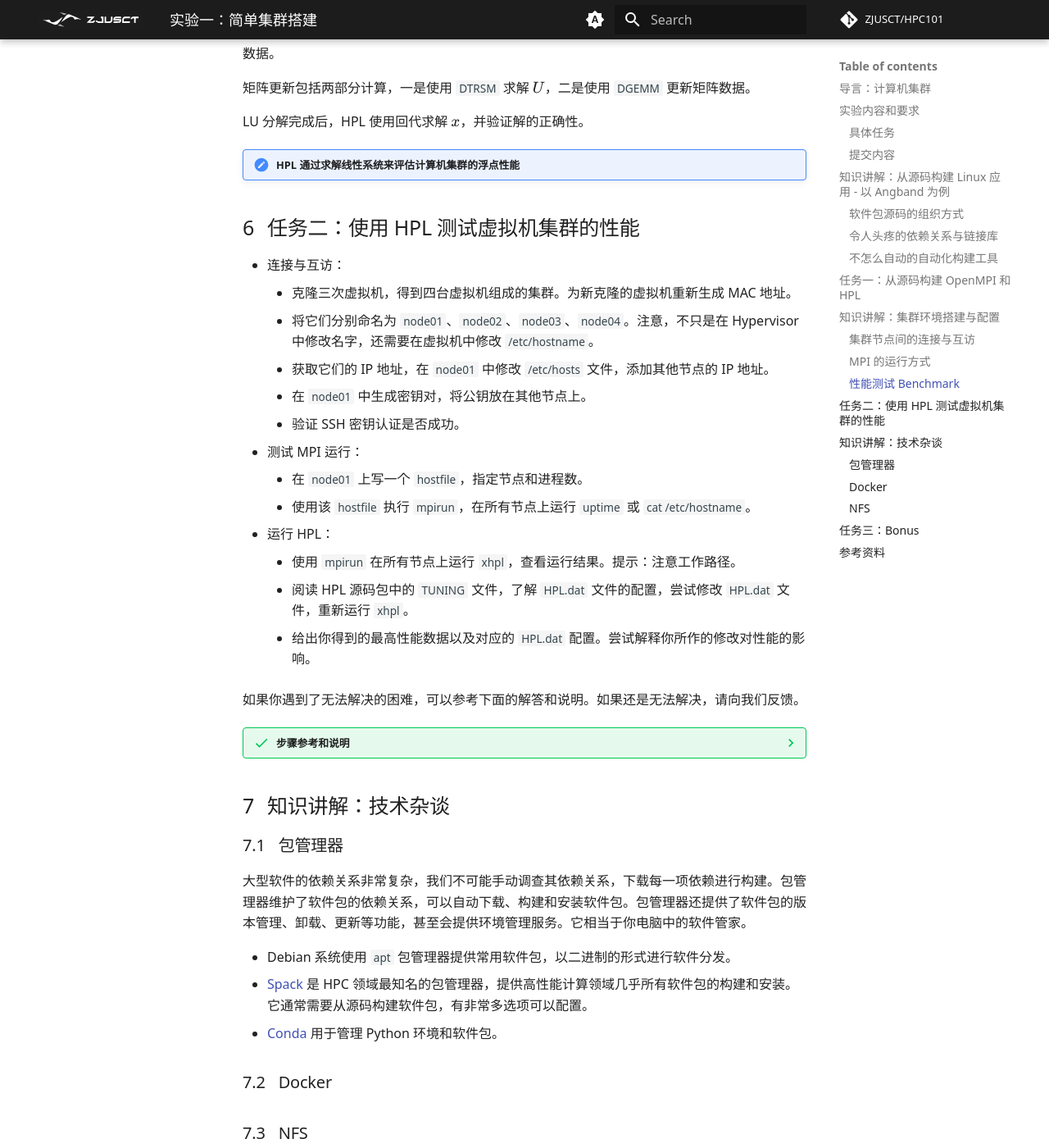
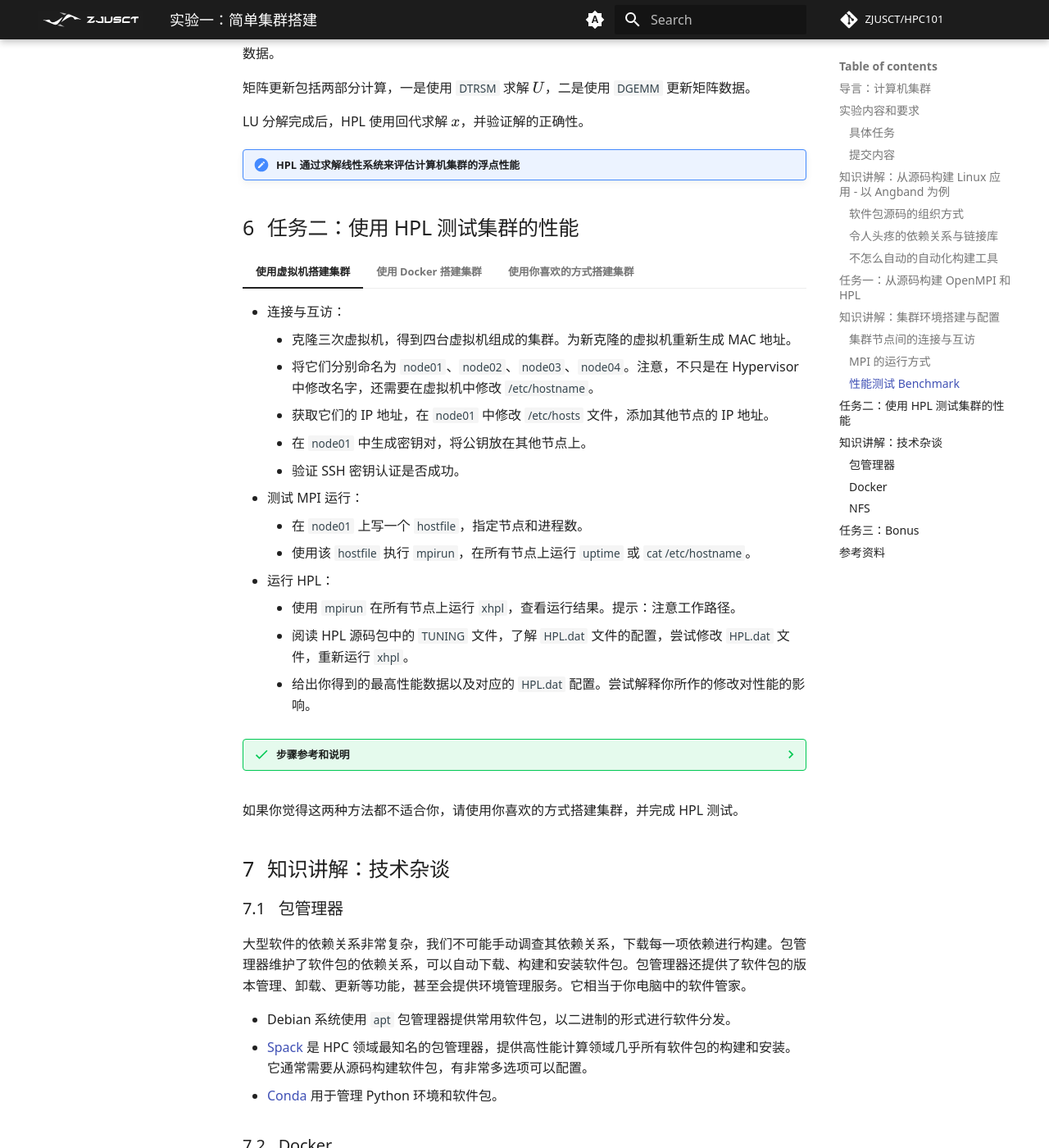
Before and after one commit to wys917/HPC101, an MkDocs documentation site: the page built from docs/lab/Lab1-MiniCluster/index.md, in a window 1280 px wide and 1400 px high, scrolled down 18090 px. Shown: the whole window at 82% size. Built offline with MkDocs 1.6.1 and Material for MkDocs 9.7.7, drawn with Linux system fonts in a browser that asks for light colours; some web fonts are replaced; comment, search, counter and statistics services are not loaded; some of the changed lines change nothing that is shown.

Commit message:
feat: add docker guideline for lab1

````diff
--- a/docs/lab/Lab1-MiniCluster/index.md
+++ b/docs/lab/Lab1-MiniCluster/index.md
@@ -519,9 +519,8 @@
 !!! note "SSH 密钥认证的原理"
 
     SSH 密钥认证基于密码学中的非对称加密算法。在 SSH 密钥认证中，用户有两个密钥：私钥（private key）和公钥（public key），它们一一配对。私钥只有用户自己知道，公钥可以公开。私钥能够加密数据，公钥能够解密数据。用户可以将公钥放在服务器上，当用户连接服务器时，服务器会用公钥加密一个随机数发送给用户，用户用私钥加密这个随机数，然后用这个随机数加密数据发送给服务器，服务器用公钥解密数据。如果用户能够成功加密，说明用户拥有私钥，连接成功。
-
     <figure markdown="span">
-    ![ssh](image/ssh.webp)
+    ![ssh](image/ssh.webp){ style="background-color: white;" }
     <figcaption>SSH 密钥认证<br /><small>来源：[How SSH encrypts communications, when using password-based authentication? - StackOverflow](https://stackoverflow.com/questions/59555705/how-ssh-encrypts-communications-when-using-password-based-authentication)</small></figcaption>
     </figure>
 
@@ -622,88 +621,205 @@
 
 !!! note "HPL 通过求解线性系统来评估计算机集群的浮点性能"
 
-## 任务二：使用 HPL 测试虚拟机集群的性能
+## 任务二：使用 HPL 测试集群的性能
 
-- 连接与互访：
-    - 克隆三次虚拟机，得到四台虚拟机组成的集群。为新克隆的虚拟机重新生成 MAC 地址。
-    - 将它们分别命名为 `node01`、`node02`、`node03`、`node04`。注意，不只是在 Hypervisor 中修改名字，还需要在虚拟机中修改 `/etc/hostname`。
-    - 获取它们的 IP 地址，在 `node01` 中修改 `/etc/hosts` 文件，添加其他节点的 IP 地址。
-    - 在 `node01` 中生成密钥对，将公钥放在其他节点上。
-    - 验证 SSH 密钥认证是否成功。
-- 测试 MPI 运行：
-    - 在 `node01` 上写一个 `hostfile`，指定节点和进程数。
-    - 使用该 `hostfile` 执行 `mpirun`，在所有节点上运行 `uptime` 或 `cat /etc/hostname`。
-- 运行 HPL：
-    - 使用 `mpirun` 在所有节点上运行 `xhpl`，查看运行结果。提示：注意工作路径。
-    - 阅读 HPL 源码包中的 `TUNING` 文件，了解 `HPL.dat` 文件的配置，尝试修改 `HPL.dat` 文件，重新运行 `xhpl`。
-    - 给出你得到的最高性能数据以及对应的 `HPL.dat` 配置。尝试解释你所作的修改对性能的影响。
+=== "使用虚拟机搭建集群"
+    - 连接与互访：
+        - 克隆三次虚拟机，得到四台虚拟机组成的集群。为新克隆的虚拟机重新生成 MAC 地址。
+        - 将它们分别命名为 `node01`、`node02`、`node03`、`node04`。注意，不只是在 Hypervisor 中修改名字，还需要在虚拟机中修改 `/etc/hostname`。
+        - 获取它们的 IP 地址，在 `node01` 中修改 `/etc/hosts` 文件，添加其他节点的 IP 地址。
+        - 在 `node01` 中生成密钥对，将公钥放在其他节点上。
+        - 验证 SSH 密钥认证是否成功。
+    - 测试 MPI 运行：
+        - 在 `node01` 上写一个 `hostfile`，指定节点和进程数。
+        - 使用该 `hostfile` 执行 `mpirun`，在所有节点上运行 `uptime` 或 `cat /etc/hostname`。
+    - 运行 HPL：
+        - 使用 `mpirun` 在所有节点上运行 `xhpl`，查看运行结果。提示：注意工作路径。
+        - 阅读 HPL 源码包中的 `TUNING` 文件，了解 `HPL.dat` 文件的配置，尝试修改 `HPL.dat` 文件，重新运行 `xhpl`。
+        - 给出你得到的最高性能数据以及对应的 `HPL.dat` 配置。尝试解释你所作的修改对性能的影响。
 
-如果你遇到了无法解决的困难，可以参考下面的解答和说明。如果还是无法解决，请向我们反馈。
+    ??? success "步骤参考和说明"
 
-??? success "步骤参考和说明"
+        - 连接与互访
 
-    - 连接与互访
+        [cards(docs/lab/Lab1-MiniCluster/clone.json)]
 
-    [cards(docs/lab/Lab1-MiniCluster/clone.json)]
+        ```bash
+        # 修改主机名
+        sudo vim /etc/hostname
+        sudo reboot
+        # 获取 IP 地址
+        ip a
+        # 修改 /etc/hosts
+        sudo vim /etc/hosts
+        # 生成密钥对
+        # 注意不需要为密钥设置密码，全程回车即可
+        ssh-keygen
+        # 将公钥放在其他节点上
+        ssh-copy-id user@hostname
+        # 验证 SSH 密钥认证是否成功
+        ssh user@hostname
+        ```
 
-    ```bash
-    # 修改主机名
-    sudo vim /etc/hostname
-    sudo reboot
-    # 获取 IP 地址
-    ip a
-    # 修改 /etc/hosts
-    sudo vim /etc/hosts
-    # 生成密钥对
-    # 注意不需要为密钥设置密码，全程回车即可
-    ssh-keygen
-    # 将公钥放在其他节点上
-    ssh-copy-id user@hostname
-    # 验证 SSH 密钥认证是否成功
-    ssh user@hostname
-    ```
+        `/etc/hosts` 举例如下：
 
-    `/etc/hosts` 举例如下：
+        ```text
+        127.0.1.1       node01
+        192.168.136.130 node02
+        192.168.136.131 node03
+        192.168.136.132 node04
+        ```
 
-    ```text
-    127.0.1.1       node01
-    192.168.136.130 node02
-    192.168.136.131 node03
-    192.168.136.132 node04
-    ```
+        - 测试 MPI 运行
 
-    - 测试 MPI 运行
+        `hostfile` 举例如下：
 
-    `hostfile` 举例如下：
+        ```text
+        node01 slots=1
+        node02 slots=2
+        node03 slots=3
+        node04 slots=4
+        ```
 
-    ```text
-    node01 slots=1
-    node02 slots=2
-    node03 slots=3
-    node04 slots=4
-    ```
+        ```bash
+        mpirun --hostfile hostfile cat /etc/hostname
+        ```
 
-    ```bash
-    mpirun --hostfile hostfile cat /etc/hostname
-    ```
+        成功的结果如下图所示：
 
-    成功的结果如下图所示：
+        ![mpi](image/mpi.webp)
 
-    ![mpi](image/mpi.webp)
+        MPI 会给出较多的提示信息，比如图中的就不影响程序正常运行，可以忽略或按照提示关闭提醒。
 
-    MPI 会给出较多的提示信息，比如图中的就不影响程序正常运行，可以忽略或按照提示关闭提醒。
+        - 运行 HPL
 
-    - 运行 HPL
+        ```bash
+        # 切换工作目录到 HPL 所在目录，xhpl 需要在工作目录下找到 HPL.dat
+        cd hpl-2.3/bin/Linux_PII_FBLAS/
+        mpirun --hostfile hostfile ./xhpl
+        ```
 
-    ```bash
-    # 切换工作目录到 HPL 所在目录，xhpl 需要在工作目录下找到 HPL.dat
-    cd hpl-2.3/bin/Linux_PII_FBLAS/
-    mpirun --hostfile hostfile ./xhpl
-    ```
+        运行结果如下图所示：
 
-    运行结果如下图所示：
+        ![hpl](image/hpl.webp)
 
-    ![hpl](image/hpl.webp)
+=== "使用 Docker 搭建集群"
+    - 创建 Dockerfile：
+        - 安装必要的依赖包和编译工具
+        - 配置 SSH 服务用于容器间通信
+        - 配置 SSH 密钥认证
+        - 基于 Linux 镜像创建包含编译安装 MPI 和 HPL 的 Dockerfile
+
+    - 构建和运行容器：
+        - 使用 docker-compose 创建多个容器实例
+        - 配置容器网络实现互联
+        - 设置容器主机名和 hosts 文件
+
+    - 运行 HPL 测试：
+        - 在容器中配置 hostfile
+        - 使用 mpirun 运行 HPL 测试
+        - 调整 HPL.dat 参数优化性能
+
+    ??? success "步骤参考和说明"
+
+        - 创建 Dockerfile
+
+        ```dockerfile
+
+        # 你可以自由地选择镜像，但下面的过程可能需要修改
+        FROM ubuntu:25.04
+
+        # 安装依赖
+        RUN apt-get update && apt-get install -y \
+            build-essential \
+            openssh-server
+
+        WORKDIR /opt
+
+        # 编译安装 MPI，BLAS，HPL 等等
+
+        # to be filled
+
+        # 你可以在这里配置密钥认证，可以直接使用 root 用户，也可以创建用户
+
+        EXPOSE 22
+        CMD ["service", "ssh", "start", "-D"]
+        ```
+
+        - 创建 docker-compose.yml
+
+        ```yaml
+        version: '3'
+        services:
+          node01:
+            build: .
+            hostname: node01
+            networks:
+              hpl_net:
+                ipv4_address: 172.20.0.2
+
+          node02:
+            build: .
+            hostname: node02
+            networks:
+              hpl_net:
+                ipv4_address: 172.20.0.3
+
+          node03:
+            build: .
+            hostname: node03
+            networks:
+              hpl_net:
+                ipv4_address: 172.20.0.4
+
+          node04:
+            build: .
+            hostname: node04
+            networks:
+              hpl_net:
+                ipv4_address: 172.20.0.5
+
+        networks:
+          hpl_net:
+            driver: bridge
+            ipam:
+              config:
+                - subnet: 172.20.0.0/16
+        ```
+
+        - 构建和启动容器
+
+        ```bash
+        # 构建镜像
+        docker-compose build
+
+        # 启动容器
+        docker-compose up -d
+
+        # 进入主节点配置
+        docker exec -it node01 bash
+        ```
+
+        - 运行 HPL 测试
+
+        ```bash
+        # 创建 hostfile, docker 会帮助我们自动进行 dns 解析
+        echo "node01 slots=1" > hostfile
+        echo "node02 slots=1" >> hostfile
+        echo "node03 slots=1" >> hostfile
+        echo "node04 slots=1" >> hostfile
+
+        # 运行 HPL
+        cd /path/to/hpl-2.3
+
+        mpirun --hostfile hostfile ./xhpl
+        ```
+
+=== "使用你喜欢的方式搭建集群"
+
+   如果你觉得这两种方法都不适合你，请使用你喜欢的方式搭建集群，并完成 HPL 测试。
+
+
 
 ## 知识讲解：技术杂谈
 
````
